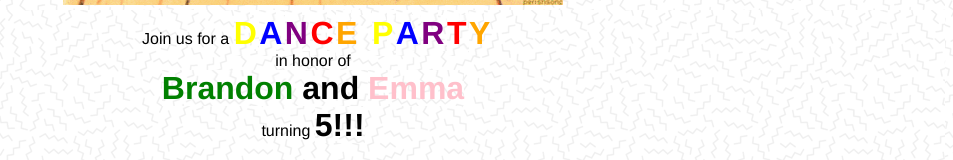
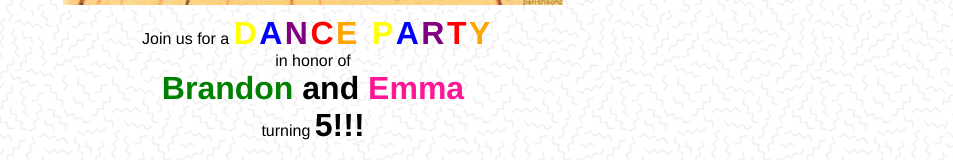
Before and after one commit to dpham67/dpham67.github.io, a plain HTML site: page index.html in a window 1280 px wide. Shown: the part 286-446 px from the top of the page, without its empty margins (327-1280 px from the left). Drawn offline with Linux system fonts and the light colour scheme.

Commit message:
Add files via upload

```diff
--- a/index.html
+++ b/index.html
@@ -21,7 +21,7 @@
 			}
 			.somespace { display:inline; margin:6px; }
 			.greentext { color:green; }
-			.pinktext { color:pink; }
+			.pinktext { color:#ff1694; }
 		</style>
 	</head>
 	<body>
```
